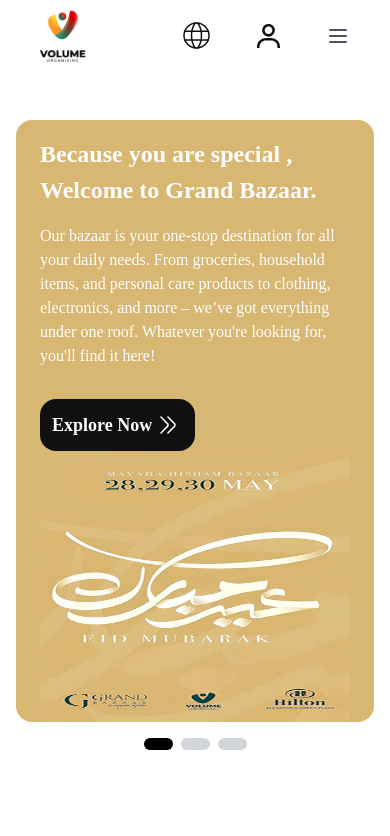
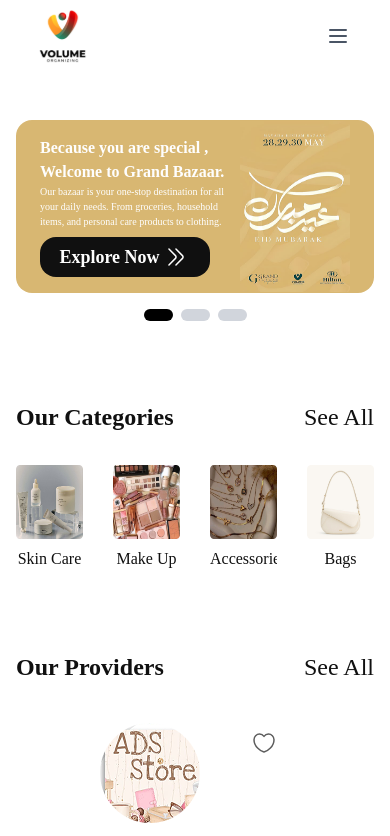
Before and after one commit to AQuadic/bazar_react, a React (Vite) app: page / in a window 390 px wide. Shown: the top 836 px of the page. Built offline with nearby package versions, Linux system fonts and the light colour scheme.

Commit message:
Our Categories, Our Providers slider

```diff
--- a/src/components/Home/OurCategories.jsx
+++ b/src/components/Home/OurCategories.jsx
@@ -1,4 +1,6 @@
 import { Link } from "react-router";
+import { useKeenSlider } from "keen-slider/react";
+import "keen-slider/keen-slider.min.css";
 import SkinCare from '/images/Home/SkinCare.png';
 import Makeup from '/images/Home/Makeup.png';
 import Accessories from '/images/Home/Accessories.png';
@@ -12,18 +14,37 @@ const categories = [
 ];
 
 const OurCategories = () => {
+    const [sliderRef] = useKeenSlider({
+        loop: false,
+        mode: "free",
+        slides: {
+            perView: 2,
+            spacing: 20,
+        },
+        breakpoints: {
+            "(min-width: 300px)": {
+                slides: { perView: 4, spacing: 30 },
+            },
+            "(min-width: 768px)": {
+                slides: { perView: 3, spacing: 30 },
+            },
+            "(min-width: 1024px)": {
+                slides: { perView: 4, spacing: 40 },
+            },
+        },
+    });
     return (
         <section className="mt-20">
             <div className="flex items-center justify-between">
                 <h1 className="text-[#101010] md:text-[40px] text-2xl font-semibold">Our Categories</h1>
-                <Link to='/categories' className="text-[#101010] text-2xl font-medium">See All</Link>
+                <Link to="/categories" className="text-[#101010] text-2xl font-medium">See All</Link>
             </div>
 
-            <div className="flex flex-wrap items-center justify-center gap-10 mt-8">
+            <div ref={sliderRef} className="keen-slider mt-8">
                 {categories.map(({ id, title, img }) => (
-                    <div key={id}>
-                        <img src={img} alt={title} className="w-[276px] h-[267px]" />
-                        <h2 className="text-[#101010] text-xl font-medium text-center mt-6">{title}</h2>
+                    <div key={id} className="keen-slider__slide">
+                        <img src={img} alt={title} className="md:w-[276px] w-[74px] md:h-[267px] h-[74px]" />
+                        <h2 className="text-[#101010] md:text-xl text-base font-medium text-center md:mt-6 mt-2">{title}</h2>
                     </div>
                 ))}
             </div>
--- a/src/components/Home/OurProviders.jsx
+++ b/src/components/Home/OurProviders.jsx
@@ -1,43 +1,83 @@
-import { Link } from "react-router"
-import AdsStore from '/images/Home/AdsStore.png'
-import Azza from '../../../public/images/Home/Azza.png'
-import Telofill from '../../../public/images/Home/Telofill.png'
-import Mala from '../../../public/images/Home/Mala.png'
+import { Link } from "react-router";
+import { useKeenSlider } from "keen-slider/react";
+import "keen-slider/keen-slider.min.css";
+
+import AdsStore from '/images/Home/AdsStore.png';
+import Azza from '/images/Home/Azza.png';
+import Telofill from '/images/Home/Telofill.png';
+import Mala from '/images/Home/Mala.png';
 import Heart from "../icons/Home/Heart";
+
 const providers = [
-    { id: 1, title: 'ADS Store', img: AdsStore, description: 'Lorem ipsum dolor sit amet consectetur. Sagittis cursus dictum mattis condimentum risus.' },
-    { id: 2, title: 'Azza Ice Cream', img: Azza, description: 'Lorem ipsum dolor sit amet consectetur. Sagittis cursus dictum mattis condimentum risus.' },
-    { id: 3, title: 'Telofill', img: Telofill, description: 'Lorem ipsum dolor sit amet consectetur. Sagittis cursus dictum mattis condimentum risus.' },
-    { id: 4, title: 'Mala', img: Mala, description: 'Lorem ipsum dolor sit amet consectetur. Sagittis cursus dictum mattis condimentum risus.' },
+    {
+        id: 1,
+        title: 'ADS Store',
+        img: AdsStore,
+        description: 'Lorem ipsum dolor sit amet consectetur. Sagittis cursus dictum mattis condimentum risus.'
+    },
+    {
+        id: 2,
+        title: 'Azza Ice Cream',
+        img: Azza,
+        description: 'Lorem ipsum dolor sit amet consectetur. Sagittis cursus dictum mattis condimentum risus.'
+    },
+    {
+        id: 3,
+        title: 'Telofill',
+        img: Telofill,
+        description: 'Lorem ipsum dolor sit amet consectetur. Sagittis cursus dictum mattis condimentum risus.'
+    },
+    {
+        id: 4,
+        title: 'Mala',
+        img: Mala,
+        description: 'Lorem ipsum dolor sit amet consectetur. Sagittis cursus dictum mattis condimentum risus.'
+    },
 ];
 
 const OurProviders = () => {
+    const [sliderRef] = useKeenSlider({
+        loop: false,
+        mode: "free",
+        slides: {
+            perView: 2,
+            spacing: 20,
+        },
+        breakpoints: {
+            "(min-width: 300px)": {
+                slides: { perView: 1.3, spacing: 30 },
+            },
+            "(min-width: 768px)": {
+                slides: { perView: 3, spacing: 30 },
+            },
+            "(min-width: 1024px)": {
+                slides: { perView: 4, spacing: 40 },
+            },
+        },
+    });
+
     return (
         <section className="mt-20">
             <div className="flex items-center justify-between">
                 <h1 className="text-[#101010] md:text-[40px] text-2xl font-semibold">Our Providers</h1>
-                <Link to='/providers' className="text-[#101010] text-2xl font-medium">See All</Link>
+                <Link to="/providers" className="text-[#101010] text-2xl font-medium">See All</Link>
             </div>
-            <Link to='/store'>
-                <div className="flex flex-wrap items-center sm:justify-between justify-center mt-8">
 
+            <div ref={sliderRef} className="keen-slider mt-10">
                 {providers.map(({ id, title, img, description }) => (
-                        <div key={id} className="flex flex-col mt-8 relative">
-                            <img src={img} alt={title} className="w-[100px] h-[100px] mx-auto" />
-                            <div className="absolute top-24 right-0">
+                    <div key={id} className="keen-slider__slide flex flex-col relative items-center">
+                        <img src={img} alt={title} className="w-[100px] h-[100px]" />
+                        <Link to='/signin' className="absolute top-2 right-2">
                             <Heart />
-                            </div>
+                        </Link>
                         <h2 className="text-[#101010] text-xl font-semibold text-center mt-14">{title}</h2>
                         <p className="w-[220px] text-[#101010] text-sm font-medium text-center mt-3 leading-[150%]">{description}</p>
-                            <div>
                         <button className="w-[248px] h-14 bg-[#101010] rounded-2xl mt-8 text-[#FEFEFE] text-lg font-bold">Explore Us</button>
-                            </div>
                     </div>
                 ))}
             </div>
-            </Link>
         </section>
-    )
-}
+    );
+};
 
-export default OurProviders
+export default OurProviders;
--- a/src/components/Home/Slider.jsx
+++ b/src/components/Home/Slider.jsx
@@ -3,17 +3,23 @@ import HeroImg from '/images/Home/HeroImg.png'
 const Slider = () => {
     return (
         <section>
-            <div className="w-full md:h-[551px] bg-[#D8B772] rounded-2xl flex lg:flex-row flex-col items-center justify-between px-6">
+            <div className="w-full md:h-[551px] h-[173px] bg-[#D8B772] rounded-2xl flex items-center justify-between px-6">
                 <div>
-                    <h1 className='md:w-[588px] text-[#FEFEFE] md:text-5xl text-2xl font-semibold mt-4 lg:mt-0 leading-[150%]'>Because you are special , Welcome to Grand Bazaar. </h1>
-                    <p className='md:w-[588px] text-[#FEFEFE] md:text-xl text-base font-medium mt-4'>Our bazaar is your one-stop destination for all your daily needs. From groceries, household items, and personal care products to clothing, electronics, and more – we’ve got everything under one roof. Whatever you&apos;re looking for, you&apos;ll find it here!</p>
-                    <button className='md:w-[363px] md:h-14 p-3 md:p-0 bg-[#101010] rounded-2xl flex items-center justify-center mt-[31px]'>
+                    <h1 className='md:w-[588px] text-[#FEFEFE] md:text-5xl text-base font-semibold lg:leading-[150%]'>Because you are special , <br /> Welcome to Grand Bazaar. </h1>
+                    <p className='md:hidden w-[200px] text-[#FEFEFE] md:text-xl text-[10px] font-medium lg:mt-4'>
+                        Our bazaar is your one-stop destination for all your daily needs. From groceries, household items, and personal care products to clothing.
+                    </p>
+
+                    <p className='md:block hidden w-[588px] text-[#FEFEFE] md:text-xl text-[10px] font-medium lg:mt-4'>
+                        Our bazaar is your one-stop destination for all your daily needs. From groceries, household items, and personal care products to clothing, electronics, and more – we’ve got everything under one roof. Whatever you&apos;re looking for, you&apos;ll find it here!
+                    </p>
+                    <button className='md:w-[363px] w-[170px] md:h-14 h-[40px] p-3 md:p-0 bg-[#101010] rounded-2xl flex items-center justify-center lg:mt-[31px] mt-2'>
                         <p className='text-[#FEFEFE] text-lg font-bold'>Explore Now</p>
                         <ExploreArrow />
                     </button>
                 </div>
                 <div>
-                    <img src={HeroImg} alt="Hero image" />
+                    <img src={HeroImg} className='lg:w-[556px] w-[124px] lg:h-[486px] h-[171px]' alt="Hero image" />
                 </div>
             </div>
         </section>
--- a/src/components/general/Header.jsx
+++ b/src/components/general/Header.jsx
@@ -22,7 +22,7 @@ const Header = () => {
                     <Link to="/contact" className="text-[#101010] text-lg font-medium px-4">Contact Us</Link>
                 </div>
 
-                <div className="flex items-center gap-4 pl-12">
+                <div className="lg:flex hidden items-center gap-4 pl-12">
                     <Language />
                     <Profile />
                 </div>
--- a/src/pages/Providers.jsx
+++ b/src/pages/Providers.jsx
@@ -6,6 +6,7 @@ import Mala from '/images/Home/Mala.png'
 import LeftArrow from '@/components/icons/categories/LeftArrow';
 import RightArrow from '@/components/icons/categories/RightArrow';
 import Heart from '@/components/icons/Home/Heart';
+import { Link } from 'react-router';
 
 const providers = [
     { id: 1, title: 'ADS Store', img: AdsStore, description: 'Lorem ipsum dolor sit amet consectetur. Sagittis cursus dictum mattis condimentum risus.' },
@@ -25,7 +26,7 @@ const Providers = () => {
     return (
         <section className="container mt-10">
             <h1 className="text-[#101010] md:text-[40px] text-2xl font-semibold">Our Providers</h1>
-
+            <Link to='/store'>
                 <div className="grid lg:grid-cols-4 md:grid-cols-2 grid-cols-1 items-center sm:justify-between justify-center gap-2 mt-8">
                     {providers.map(({ id, title, img, description }) => (
                         <div key={id} className="flex flex-col mt-8 relative mx-auto">
@@ -41,6 +42,7 @@ const Providers = () => {
                         </div>
                     ))}
                 </div>
+            </Link>
 
             <div>
                 <ul className="flex items-center justify-center mt-10 gap-3">
```
Lines whose indentation alone changed are shown as unchanged.
